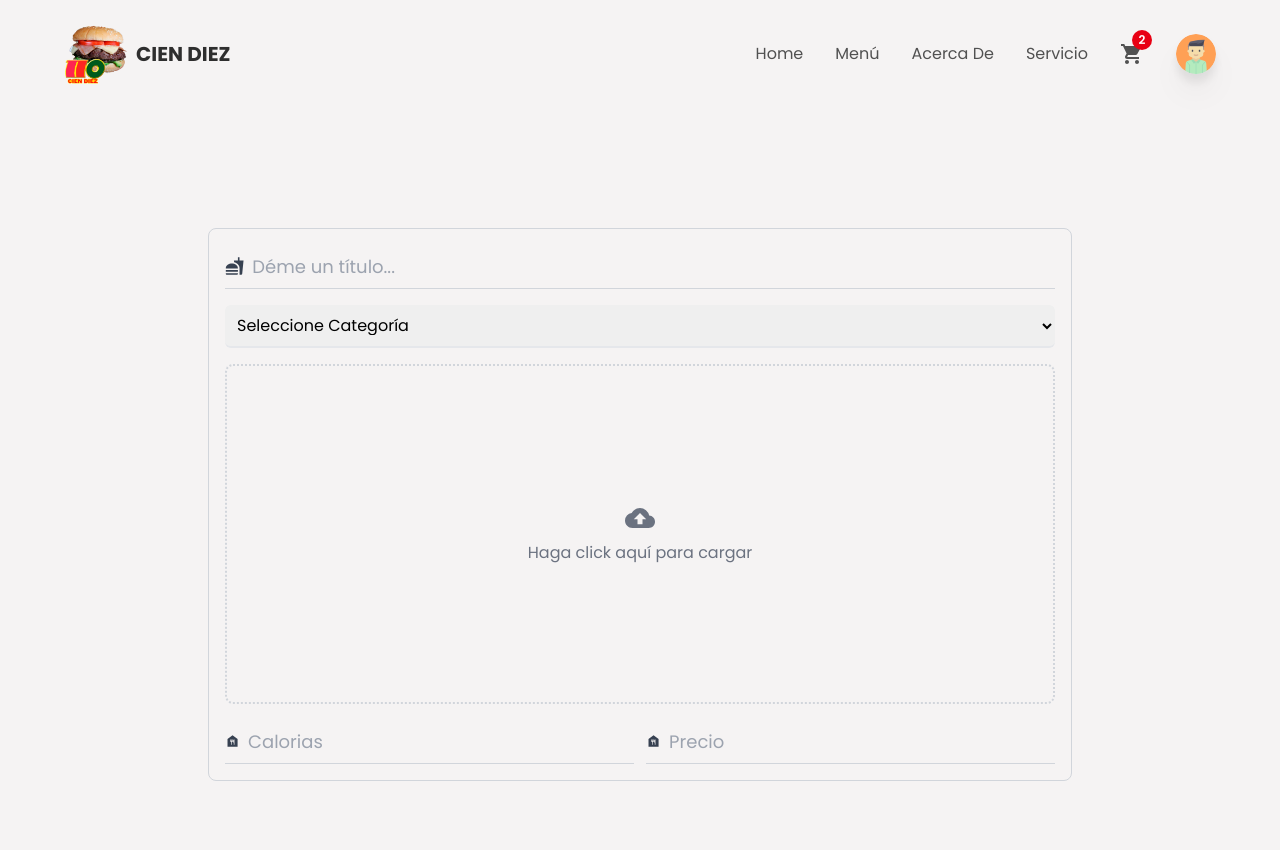
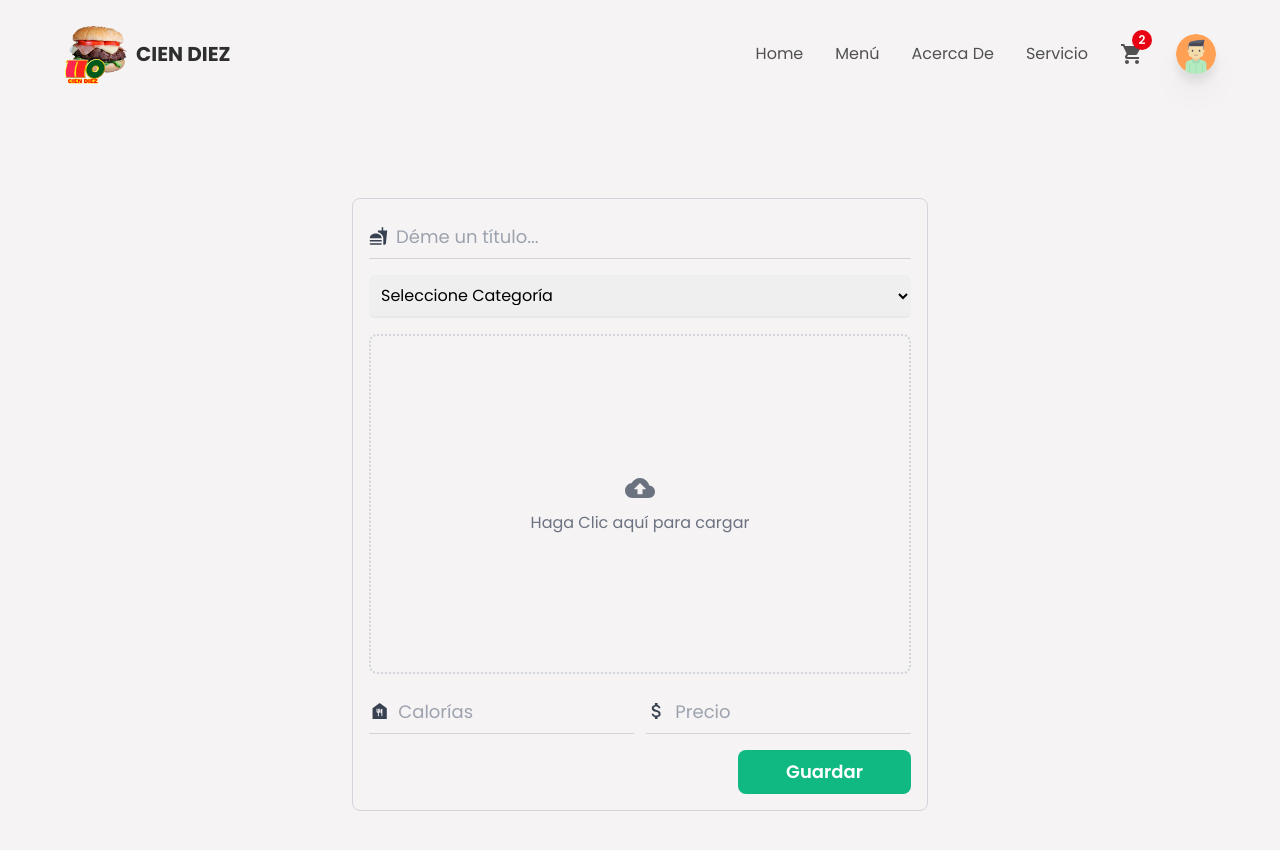
Before and after one commit to miguelcorona72/restaurantapp, a React (Create React App) app: page /createItem in a window 1280 px wide. Shown: the top 850 px of the page. Built offline with nearby package versions, Linux system fonts and the light colour scheme.

Commit message:
se termino seccion para agregar articulos al storage de firebase

```diff
--- a/src/components/CreateContainer.jsx
+++ b/src/components/CreateContainer.jsx
@@ -1,9 +1,25 @@
-import React, { useState } from 'react';
+import React, { useState } from "react";
 import { motion } from "framer-motion";
 
-import { MdFastfood, MdCloudUpload, MdDelete, MdFoodBank } from 'react-icons/md';
+import {
+  MdFastfood,
+  MdCloudUpload,
+  MdDelete,
+  MdFoodBank,
+  MdAttachMoney,
+} from "react-icons/md";
 import { categories } from "../utils/data";
 import Loader from "./Loader";
+import {
+  deleteObject,
+  getDownloadURL,
+  ref,
+  uploadBytesResumable,
+} from "firebase/storage";
+import { storage } from "../firebase.config";
+import { getAllFoodItems, saveItem } from "../utils/firebaseFunctions";
+import { actionType } from "../context/reducer";
+import { useStateValue } from "../context/StateProvider";
 
 const CreateContainer = () => {
   const [title, setTitle] = useState("");
@@ -12,22 +28,133 @@ const CreateContainer = () => {
   const [category, setCategory] = useState(null);
   const [imageAsset, setImageAsset] = useState(null);
   const [fields, setFields] = useState(false);
-  const [alertStatus, setAlertStatus] = useState("danger");
+  const [alertStatus, setAlertStatus] = useState("alerta");
   const [msg, setMsg] = useState(null);
   const [isLoading, setIsLoading] = useState(false);
+  const [{ foodItems }, dispatch] = useStateValue();
 
-  const uploadImage = () => {};
+  const uploadImage = (e) => {
+    setIsLoading(true);
+    const imageFile = e.target.files[0];
+    const storageRef = ref(storage, `Images/${Date.now()}-${imageFile.name}`);
+    const uploadTask = uploadBytesResumable(storageRef, imageFile);
 
-  const deleteImage = () => {}
+    uploadTask.on(
+      "state_changed",
+      (snapshot) => {
+        const uploadProgress =
+          (snapshot.bytesTransferred / snapshot.totalBytes) * 100;
+      },
+      (error) => {
+        console.log(error);
+        setFields(true);
+        setMsg("Error al cargar : Intentelo de nuevo 🙇");
+        setAlertStatus("alerta");
+        setTimeout(() => {
+          setFields(false);
+          setIsLoading(false);
+        }, 4000);
+      },
+      () => {
+        getDownloadURL(uploadTask.snapshot.ref).then((downloadURL) => {
+          setImageAsset(downloadURL);
+          setIsLoading(false);
+          setFields(true);
+          setMsg("La imagen se cargo exitosamente 😊");
+          setAlertStatus("éxito");
+          setTimeout(() => {
+            setFields(false);
+          }, 4000);
+        });
+      }
+    );
+  };
+
+  const deleteImage = () => {
+    setIsLoading(true);
+    const deleteRef = ref(storage, imageAsset);
+    deleteObject(deleteRef).then(() => {
+      setImageAsset(null);
+      setIsLoading(false);
+      setFields(true);
+      setMsg("La imagen se borró exitosamente 😊");
+      setAlertStatus("éxito");
+      setTimeout(() => {
+        setFields(false);
+      }, 4000);
+    });
+  };
+
+  const saveDetails = () => {
+    setIsLoading(true);
+    try {
+      if (!title || !calories || !imageAsset || !price || !category) {
+        setFields(true);
+        setMsg("Los campos requeridos no pueden estar vacios");
+        setAlertStatus("alerta");
+        setTimeout(() => {
+          setFields(false);
+          setIsLoading(false);
+        }, 4000);
+      } else {
+        const data = {
+          id: `${Date.now()}`,
+          title: title,
+          imageURL: imageAsset,
+          category: category,
+          calories: calories,
+          qty: 1,
+          price: price,
+        };
+        saveItem(data);
+        setIsLoading(false);
+        setFields(true);
+        setMsg("La información se cargo con éxito 😊");
+        setAlertStatus("éxito");
+        setTimeout(() => {
+          setFields(false);
+        }, 4000);
+        clearData();
+      }
+    } catch (error) {
+      console.log(error);
+      setFields(true);
+      setMsg("Error al cargar : Intentelo nuevamente 🙇");
+      setAlertStatus("alerta");
+      setTimeout(() => {
+        setFields(false);
+        setIsLoading(false);
+      }, 4000);
+    }
+
+    fetchData();
+  };
+
+  const clearData = () => {
+    setTitle("");
+    setImageAsset(null);
+    setCalories("");
+    setPrice("");
+    setCategory("Seleccione Categoria");
+  };
+
+  const fetchData = async () => {
+    await getAllFoodItems().then((data) => {
+      dispatch({
+        type: actionType.SET_FOOD_ITEMS,
+        foodItems: data,
+      });
+    });
+  };
 
   return (
     <div className="w-full min-h-screen flex items-center justify-center">
-      <div className="w-[90%] md:w-[75%] border border-gray-300 rounded-lg p-4 flex flex-col items-center justify-center gap-4">
+      <div className="w-[90%] md:w-[50%] border border-gray-300 rounded-lg p-4 flex flex-col items-center justify-center gap-4">
         {fields && (
           <motion.p
-            initial={{opacity :0 }}
-            animate={{opacity :1 }}
-            exit={{opacity :0 }}
+            initial={{ opacity: 0 }}
+            animate={{ opacity: 1 }}
+            exit={{ opacity: 0 }}
             className={`w-full p-2 rounded-lg text-center text-lg font-semibold ${
               alertStatus === "danger"
                 ? "bg-red-400 text-red-800"
@@ -39,15 +166,14 @@ const CreateContainer = () => {
         )}
 
         <div className="w-full py-2 border-b border-gray-300 flex items-center gap-2">
-            <MdFastfood className="text-xl text-gray-700"
-            />
+          <MdFastfood className="text-xl text-gray-700" />
           <input
             type="text"
             required
             value={title}
             onChange={(e) => setTitle(e.target.value)}
             placeholder="Déme un título..."
-              className="w-full h-full text-lg bg-transparent online-none border-none placeholder:text-gray-400 text-textColor"
+            className="w-full h-full text-lg bg-transparent outline-none border-none placeholder:text-gray-400 text-textColor"
           />
         </div>
 
@@ -83,7 +209,7 @@ const CreateContainer = () => {
                     <div className="w-full h-full flex flex-col items-center justify-center gap-2">
                       <MdCloudUpload className="text-gray-500 text-3xl hover:text-gray-700" />
                       <p className="text-gray-500 hover:text-gray-700">
-                        Haga click aquí para cargar
+                        Haga Clic aquí para cargar
                       </p>
                     </div>
                     <input
@@ -119,19 +245,19 @@ const CreateContainer = () => {
 
         <div className="w-full flex flex-col md:flex-row items-center gap-3">
           <div className="w-full py-2 border-b border-gray-300 flex items-center gap-2">
-            <MdFoodBank className="text-gray-700 text-2x1"/>
+            <MdFoodBank className="text-gray-700 text-2xl" />
             <input
               type="text"
               required
               value={calories}
               onChange={(e) => setCalories(e.target.value)}
-              placeholder="Calorias"
+              placeholder="Calorías"
               className="w-full h-full text-lg bg-transparent outline-none border-none placeholder:text-gray-400 text-textColor"
             />
           </div>
 
           <div className="w-full py-2 border-b border-gray-300 flex items-center gap-2">
-            <MdFoodBank className="text-gray-700 text-2x1"/>
+            <MdAttachMoney className="text-gray-700 text-2xl" />
             <input
               type="text"
               required
@@ -142,6 +268,16 @@ const CreateContainer = () => {
             />
           </div>
         </div>
+
+        <div className="flex items-center w-full">
+          <button
+            type="button"
+            className="ml-0 md:ml-auto w-full md:w-auto border-none outline-none bg-emerald-500 px-12 py-2 rounded-lg text-lg text-white font-semibold"
+            onClick={saveDetails}
+          >
+            Guardar
+          </button>
+        </div>
       </div>
     </div>
   );
--- a/src/components/Header.jsx
+++ b/src/components/Header.jsx
@@ -130,7 +130,7 @@ const Header = () => {
             </div>
 
             <Link to={"/"} className="flex items-center gap-2">
-                <img src={Logo} className="w-16 object-cover" alt="logo" />
+                <img src={Logo} className="w-14 object-cover" alt="logo" />
                 <p className="text-headingColor text-xl font-bold"> CIEN DIEZ</p>
             </Link>
 
--- /dev/null
+++ b/src/utils/firebaseFunctions.js
@@ -0,0 +1,25 @@
+import {
+    collection,
+    doc,
+    getDocs,
+    orderBy,
+    query,
+    setDoc,
+  } from "firebase/firestore";
+  import { firestore } from "../firebase.config";
+
+  // Saving new Item
+  export const saveItem = async (data) => {
+    await setDoc(doc(firestore, "foodItems", `${Date.now()}`), data, {
+      merge: true,
+    });
+  };
+
+  // getall food items
+  export const getAllFoodItems = async () => {
+    const items = await getDocs(
+      query(collection(firestore, "foodItems"), orderBy("id", "desc"))
+    );
+
+    return items.docs.map((doc) => doc.data());
+  };
```
Lines whose indentation alone changed are shown as unchanged.
